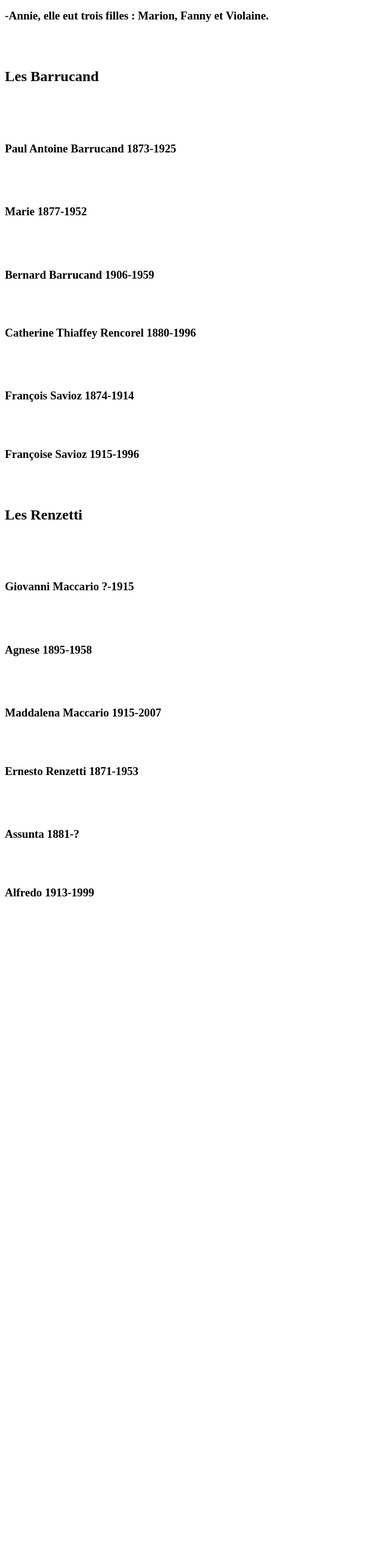
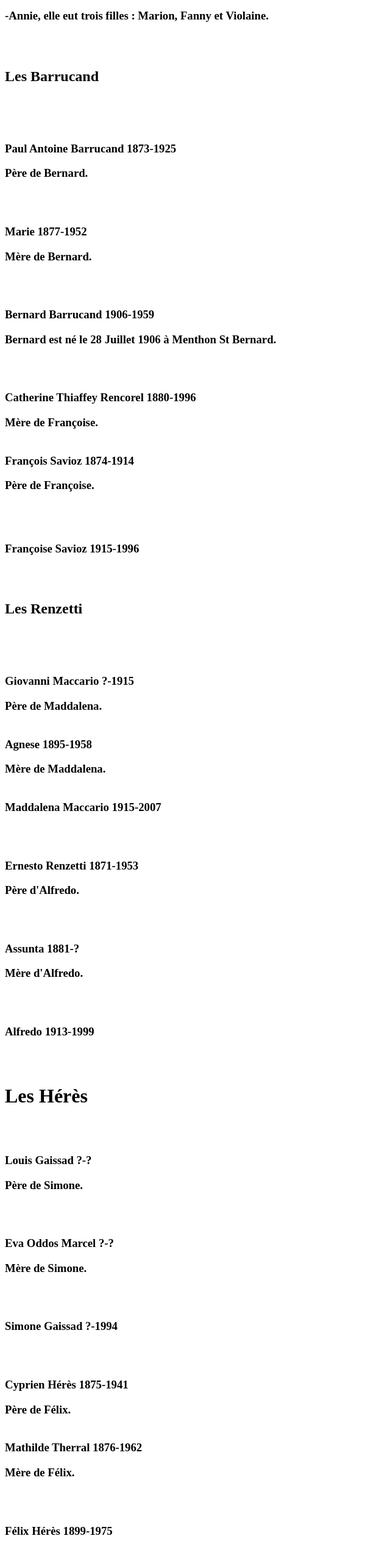
Before and after one commit to ski235/mon_wiki3, a plain HTML site: page Les anciens/Les anciens.html in a window 1280 px wide. Shown: the part 1417-3972 px from the top of the page at 61% size, without its empty margins (0-640 px from the left). Before the commit the page ends 2954 px from the top, so only its background shows below. Drawn offline with Linux system fonts and the light colour scheme.

Commit message:
'j(-ih(ygregry

```diff
--- a/Les anciens/Les anciens.html
+++ b/Les anciens/Les anciens.html
@@ -4,11 +4,10 @@
     <meta charset="UTF-8">
     <meta http-equiv="X-UA-Compatible" content="IE=edge">
     <meta name="viewport" content="width=device-width, initial-scale=1.0">
-    <title>Les anciens</title>
+    <title>Document</title>
 </head>
 <body>
-
-<!--Famille Lezziero-->
+    <!--Famille Lezziero-->
 <h2>Les Lezziero<h2/><br>
     <br/>
 
@@ -64,24 +63,29 @@
         <br/>
 
 <h3>Paul Antoine Barrucand
-        1873-1925<h3/><br>
+        1873-1925<h3/>
+        <h3>Père de Bernard.</h3><br>
         <br/>
 <h3>Marie
-    1877-1952<h3/><br>
+    1877-1952<h3/>
+    <h3>Mère de Bernard.</h3><br>
     <br/>
 
 <h3>Bernard Barrucand
     1906-1959
-</h3><br>
+</h3>
+<h3>Bernard est né le 28 Juillet 1906 à Menthon St Bernard.</h3><br>
 <br/>
 
 <h3>Catherine Thiaffey Rencorel
-    1880-1996<h3/><br>
+    1880-1996<h3/>
+    <h3>Mère de Françoise.<br>
     <br/>
 
 <h3>François Savioz
     1874-1914
-</h3><br>
+</h3>
+<h3>Père de Françoise.<h3/><br>
 <br/>
 
 <h3>Françoise Savioz
@@ -94,10 +98,12 @@
     <br/>
 
     <h3>Giovanni Maccario
-        ?-1915<h3/><br>
+        ?-1915<h3/>
+        <h3>Père de Maddalena.<br>
         <br/>
 <h3>Agnese
-    1895-1958<h3/><br>
+    1895-1958<h3/>
+    <h3>Mère de Maddalena.<br>
     <br/>
 
 <h3>Maddalena Maccario
@@ -107,15 +113,53 @@
 
 <h3>
    Ernesto Renzetti
-   1871-1953<h3/><br>
+   1871-1953<h3/>
+   <h3>Père d'Alfredo.</h3><br>
     <br/>
 
-<h3>Assunta
-    1881-?
-</h3><br>
+<h3>Assunta 1881-?
+</h3>
+<h3>Mère d'Alfredo.</h3><br>
 <br/>
 
 <h3>Alfredo
     1913-1999
 </h3><br>
 <br/>
+
+<!--Les Hérès-->
+<h1>Les Hérès</h1>
+<br><br/>
+
+<h3>Louis Gaissad
+    ?-?
+</h3>
+<h3>Père de Simone.</h3><br>
+<br/>
+
+<h3>Eva Oddos Marcel
+    ?-?<h3/>
+    <h3>Mère de Simone.</h3><br>
+    <br/>
+
+    <h3>Simone Gaissad ?-1994</h3><br>
+    <br/>
+
+    <h3>Cyprien Hérès
+        1875-1941</h3>
+        <h3>Père de Félix.</h3x><br>
+        </br>
+
+        <h3>Mathilde Therral
+            1876-1962<h3/>
+            <h3>Mère de Félix.</h3><br>
+            <br/>
+
+    <h3>Félix Hérès
+        1899-1975 </h3><br>
+        <br/>
+
+
+
+</body>
+</html>
```
